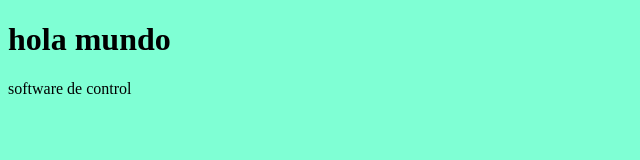
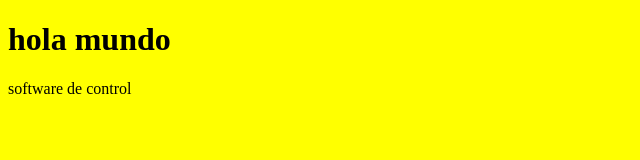
Before and after one commit to alexpc97/repositorio-remoto, a plain HTML site: page index.html in a window 1280 px wide. Shown: the whole page, without its empty margins (0-640 px from the left). Drawn offline with Linux system fonts and the light colour scheme.

Commit message:
amarillo

```diff
--- a/css/style.css
+++ b/css/style.css
@@ -1,3 +1,3 @@
 body{
-    background-color: aquamarine
+    background-color: yellow;
 }
```
